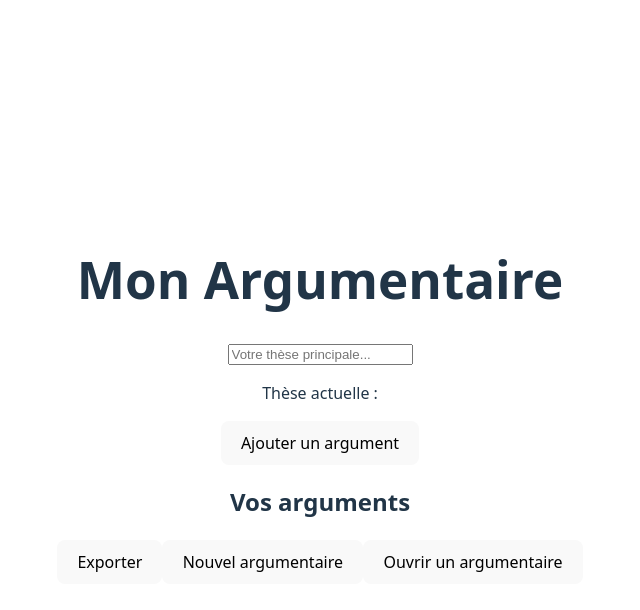
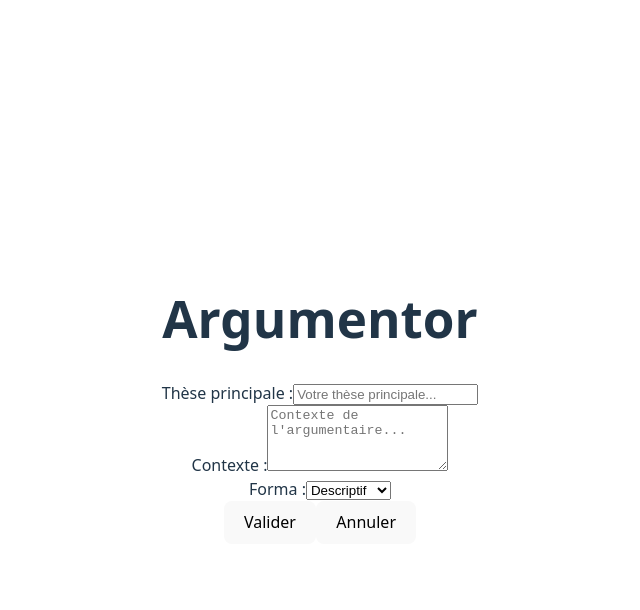
Before and after one commit to Alexgyg-pro/argumentor, a React (Vite) app: page / in a window 1280 px wide. Both pictures are taken after a click on the button "Nouvel argumentaire". Shown: the top 610 px of the page, without its empty margins (320-960 px from the left). Built offline with nearby package versions, Linux system fonts and the light colour scheme.

Commit message:
feat: Added argumentaire edit

```diff
--- a/src/App.jsx
+++ b/src/App.jsx
@@ -1,7 +1,7 @@
 // src/App.jsx
 import { useState } from "react";
 import { useArgumentaire } from "./hooks/useArgumentaire";
-import { ThesisInput } from "./components/ThesisInput";
+//import { ThesisInput } from "./components/ThesisInput";
 //import { ArgumentList } from "./components/ArgumentList";
 import { ExportButton } from "./components/ExportButton";
 import { ImportButton } from "./components/ImportButton";
@@ -53,7 +53,10 @@ function App() {
         <DisplayScreen
           onNewArgumentaire={argumentaire.handleNewArgumentaire}
           thesis={argumentaire.thesis}
-          onThesisChange={argumentaire.handleThesisChange}
+          contexte={argumentaire.contexte}
+          forma={argumentaire.forma}
+          onUpdateArgumentaire={argumentaire.handleUpdateArgumentaire}
+          //onThesisChange={argumentaire.handleThesisChange}
           argumentTree={argumentaire.argumentTree}
           onAddArgument={argumentaire.handleAddArgument}
           onDeleteArgument={argumentaire.handleDeleteArgument}
--- /dev/null
+++ b/src/components/forms/ArgumentaireForm.jsx
@@ -0,0 +1,75 @@
+// src/components/forms/ArgumentaireForm.jsx
+import { useState, useEffect } from "react";
+
+export function ArgumentaireForm({ initialData = {}, onSave, onCancel }) {
+  const [formData, setFormData] = useState({
+    thesis: "",
+    contexte: "",
+    forma: "Descriptif",
+  });
+
+  // Pré-remplir avec les données existantes en mode modification
+  useEffect(() => {
+    if (initialData) {
+      setFormData({
+        thesis: initialData.thesis || "",
+        contexte: initialData.contexte || "",
+        forma: initialData.forma || "Descriptif",
+      });
+    }
+  }, [initialData]);
+
+  const handleSubmit = (e) => {
+    e.preventDefault();
+    onSave(formData);
+  };
+
+  return (
+    <form onSubmit={handleSubmit} className="argumentaire-form">
+      <div className="form-group">
+        <label htmlFor="thesis">Thèse principale :</label>
+        <input
+          id="thesis"
+          type="text"
+          value={formData.thesis}
+          onChange={(e) => setFormData({ ...formData, thesis: e.target.value })}
+          placeholder="Votre thèse principale..."
+          required
+        />
+      </div>
+
+      <div className="form-group">
+        <label htmlFor="contexte">Contexte :</label>
+        <textarea
+          id="contexte"
+          value={formData.contexte}
+          onChange={(e) =>
+            setFormData({ ...formData, contexte: e.target.value })
+          }
+          placeholder="Contexte de l'argumentaire..."
+          rows="4"
+        />
+      </div>
+
+      <div className="form-group">
+        <label htmlFor="forma">Forma :</label>
+        <select
+          id="forma"
+          value={formData.forma}
+          onChange={(e) => setFormData({ ...formData, forma: e.target.value })}
+        >
+          <option value="Descriptif">Descriptif</option>
+          <option value="Normatif">Normatif</option>
+          <option value="Esthétique">Esthétique</option>
+        </select>
+      </div>
+
+      <div className="form-actions">
+        <button type="submit">Valider</button>
+        <button type="button" onClick={onCancel}>
+          Annuler
+        </button>
+      </div>
+    </form>
+  );
+}
--- a/src/components/screens/DisplayScreen.jsx
+++ b/src/components/screens/DisplayScreen.jsx
@@ -1,21 +1,35 @@
 // src/components/screens/DisplayScreen.jsx
-import { ThesisInput } from "../ThesisInput";
 import { ArgumentTree } from "../ArgumentTree";
+import { ArgumentaireForm } from "../forms/ArgumentaireForm";
 import { useState } from "react";
 
 export function DisplayScreen({
   onNewArgumentaire,
   thesis,
-  onThesisChange,
+  //onThesisChange,
+  contexte,
+  forma,
+  onUpdateArgumentaire, // Nouvelle prop
   argumentTree,
   onExport,
   onImportInit,
   onAddArgument,
   onDeleteArgument,
 }) {
+  const [showEditForm, setShowEditForm] = useState(false);
+
   if (!argumentTree) {
     return <div>Chargement de l'arbre...</div>;
   }
+
+  const handleEditSave = (formData) => {
+    onUpdateArgumentaire(formData);
+    setShowEditForm(false);
+  };
+
+  const handleEditCancel = () => {
+    setShowEditForm(false);
+  };
 
   const [selectedParent, setSelectedParent] = useState("root");
 
@@ -23,32 +37,45 @@ export function DisplayScreen({
     <div className="display-screen">
       <h1>Mon Argumentaire</h1>
 
-      {/* La thèse */}
-      <input
-        value={thesis}
-        onChange={(e) => onThesisChange(e.target.value)}
-        placeholder="Votre thèse principale..."
-      />
-      <p>Thèse actuelle : {thesis}</p>
+      {/* Affichage des données (l'input a disparu) */}
+      {!showEditForm ? (
+        <>
+          <div className="argumentaire-info">
+            <h2>Thèse : {thesis}</h2>
+            <p>
+              <strong>Contexte :</strong> {contexte}
+            </p>
+            <p>
+              <strong>Forma :</strong> {forma}
+            </p>
+            <button onClick={() => setShowEditForm(true)}>
+              Modifier l'argumentaire
+            </button>
+          </div>
 
-      {/* Les arguments ! */}
+          {/* Les arguments */}
           <button
-        onClick={() => {
-          onAddArgument(selectedParent, { claim: "Nouvel argument" });
-        }}
+            onClick={() => onAddArgument("root", { claim: "Nouvel argument" })}
           >
             Ajouter un argument
           </button>
+
           <ArgumentTree
             tree={argumentTree}
-        onSelectParent={setSelectedParent}
-        onAddArgument={onAddArgument}
             onDeleteArgument={onDeleteArgument}
           />
 
           <button onClick={onExport}>Exporter</button>
           <button onClick={onNewArgumentaire}>Nouvel argumentaire</button>
           <button onClick={onImportInit}>Ouvrir un argumentaire</button>
+        </>
+      ) : (
+        <ArgumentaireForm
+          initialData={{ thesis, contexte, forma }}
+          onSave={handleEditSave}
+          onCancel={handleEditCancel}
+        />
+      )}
     </div>
   );
 }
--- a/src/components/screens/StartScreen.jsx
+++ b/src/components/screens/StartScreen.jsx
@@ -1,11 +1,39 @@
 // src/components/screens/StartScreen.jsx
-import { ThesisInput } from "../ThesisInput";
+import { useState } from "react";
+import { ArgumentaireForm } from "../forms/ArgumentaireForm";
+
 export function StartScreen({ onNewArgumentaire, onImportInit }) {
+  const [showForm, setShowForm] = useState(false);
+
+  const handleNewClick = () => {
+    setShowForm(true);
+  };
+
+  const handleFormSave = (formData) => {
+    // Ici on va initialiser l'argumentaire avec les données du formulaire
+    onNewArgumentaire(formData);
+    setShowForm(false);
+  };
+
+  const handleFormCancel = () => {
+    setShowForm(false);
+  };
   return (
     <div className="start-screen">
       <h1>Argumentor</h1>
-      <button onClick={onNewArgumentaire}>Nouvel argumentaire</button>
-      <button onClick={onImportInit}>Ouvrir un argumentaire</button>
+
+      {!showForm ? (
+        <>
+          <button onClick={handleNewClick}>Nouvel argumentaire</button>
+          <button onClick={onImportInit}>Ouvrir un argumentaire</button>
+        </>
+      ) : (
+        <ArgumentaireForm
+          initialData={{}}
+          onSave={handleFormSave}
+          onCancel={handleFormCancel}
+        />
+      )}
     </div>
   );
 }
--- a/src/hooks/useArgumentaire.js
+++ b/src/hooks/useArgumentaire.js
@@ -4,6 +4,8 @@ import { confirmIfDirty } from "../utils/confirm";
 
 export function useArgumentaire() {
   const [thesis, setThesis] = useState("");
+  const [contexte, setContexte] = useState("");
+  const [forma, setForma] = useState("Descriptif");
   const [currentMode, setCurrentMode] = useState("start");
   const [isDirty, setIsDirty] = useState(false);
   const fileInputRef = useRef(null);
@@ -15,12 +17,13 @@ export function useArgumentaire() {
   /**
    * Initialise un nouvel argumentaire vide
    */
-  const handleNewArgumentaire = () => {
-    if (!confirmIfDirty(isDirty)) return;
-    setThesis("");
+  const handleNewArgumentaire = (formData = {}) => {
+    setThesis(formData.thesis || "");
+    setContexte(formData.contexte || "");
+    setForma(formData.forma || "Descriptif");
     setArgumentTree({
       id: "root",
-      claim: "",
+      claim: formData.thesis || "",
       children: [],
     });
     setCurrentMode("display");
@@ -28,7 +31,17 @@ export function useArgumentaire() {
   };
 
   /**
-   * Met à jour la thèse principale
+   * Met à jour l'argumentaire complet
+   */
+  const handleUpdateArgumentaire = (formData) => {
+    setThesis(formData.thesis);
+    setContexte(formData.contexte);
+    setForma(formData.forma);
+    setIsDirty(true);
+  };
+
+  /**
+   * Met à jour la thèse principale (à supprimer, puisqu'il y a handleUpdateArgumentaire ?)
    * @param {string} newValue
    */
   const handleThesisChange = (newValue) => {
@@ -173,6 +186,8 @@ export function useArgumentaire() {
   return {
     // État
     thesis,
+    contexte,
+    forma,
     currentMode,
     setCurrentMode,
     isDirty,
@@ -180,6 +195,7 @@ export function useArgumentaire() {
 
     // Actions principales
     handleNewArgumentaire,
+    handleUpdateArgumentaire,
     handleThesisChange,
 
     // Import/Export
```
Lines whose indentation alone changed are shown as unchanged.
